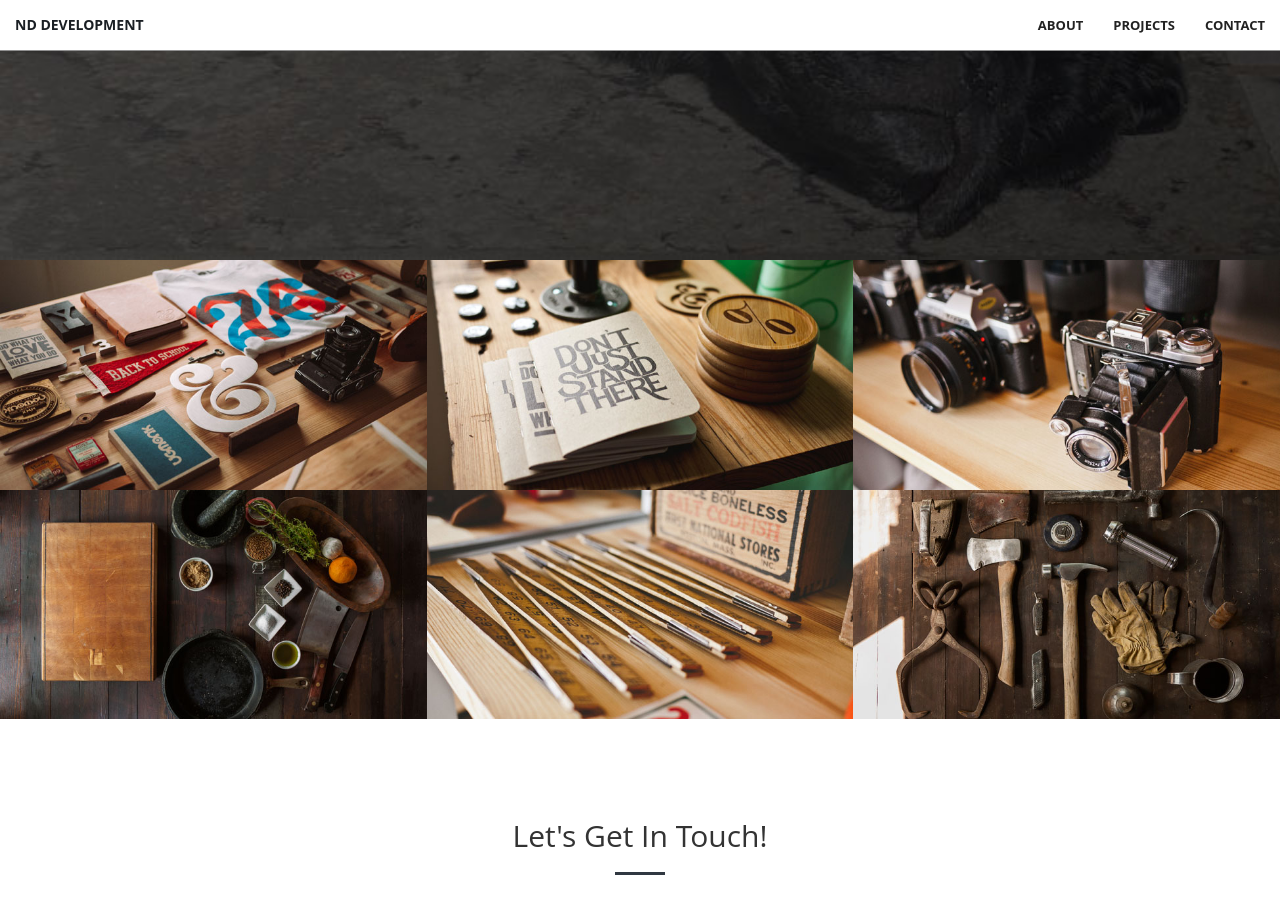
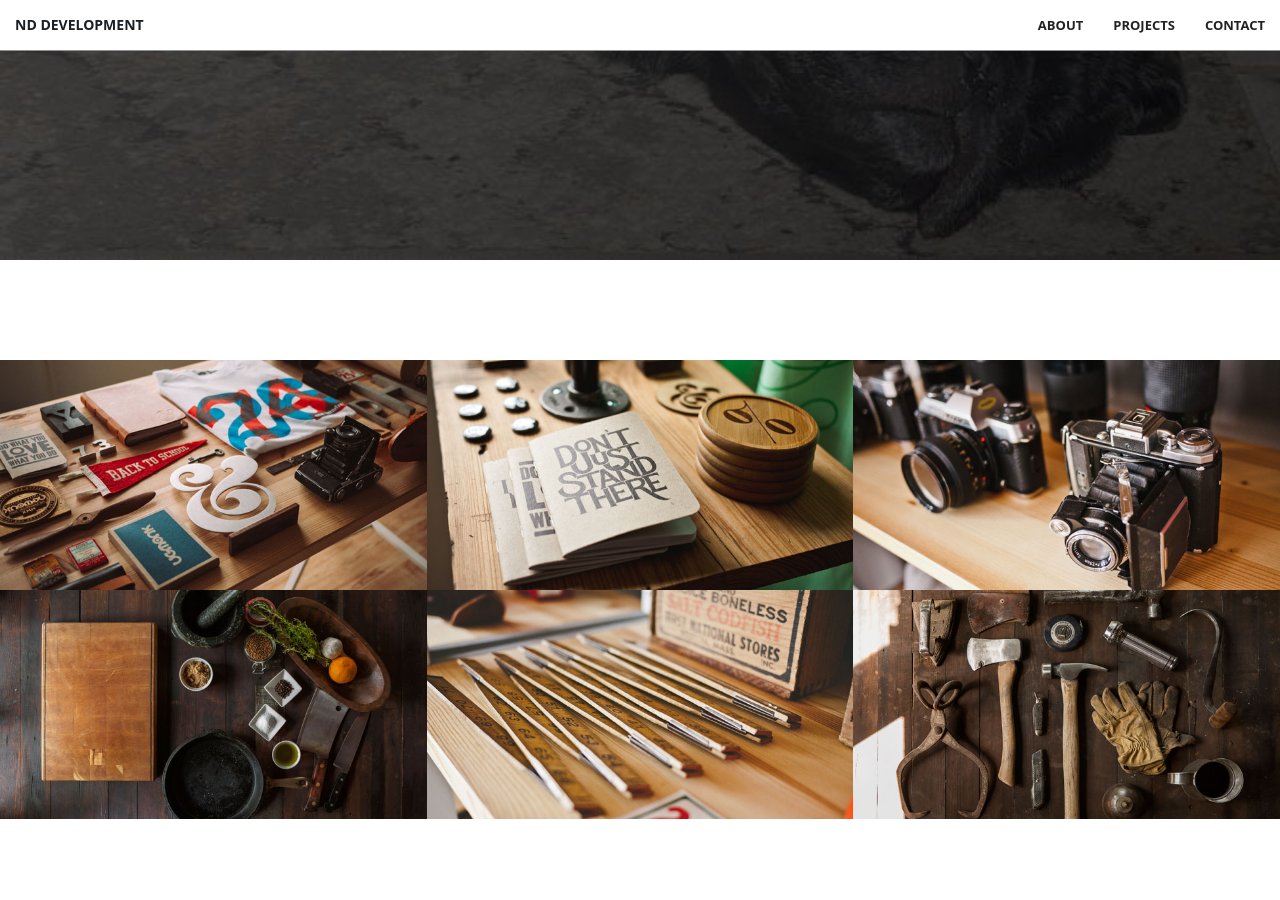
Before and after one commit to nickddev/nickddev.github.io, a Jekyll site: the page built from index.html, in a window 1280 px wide and 900 px high, scrolled down 640 px. Built offline with Jekyll 4.4.1, drawn with Linux system fonts in a browser that asks for light colours.

Commit message:
Initial commit

```diff
--- a/_includes/portfolio.html
+++ b/_includes/portfolio.html
@@ -1,4 +1,5 @@
-<section class="no-padding" id="portfolio">
+<!--<section class="no-padding" id="portfolio">-->
+<section class="adding" id="portfolio">
     <div class="container-fluid">
         <div class="row no-gutter">
             <div class="col-lg-4 col-sm-6">
--- a/_sass/_base.scss
+++ b/_sass/_base.scss
@@ -65,6 +65,10 @@
 
 .no-padding {
     padding: 0;
+}
+
+.padding {
+    padding: 25px;
 }
 
 // Navigation
```
Also changed, not shown: 1 other file.
